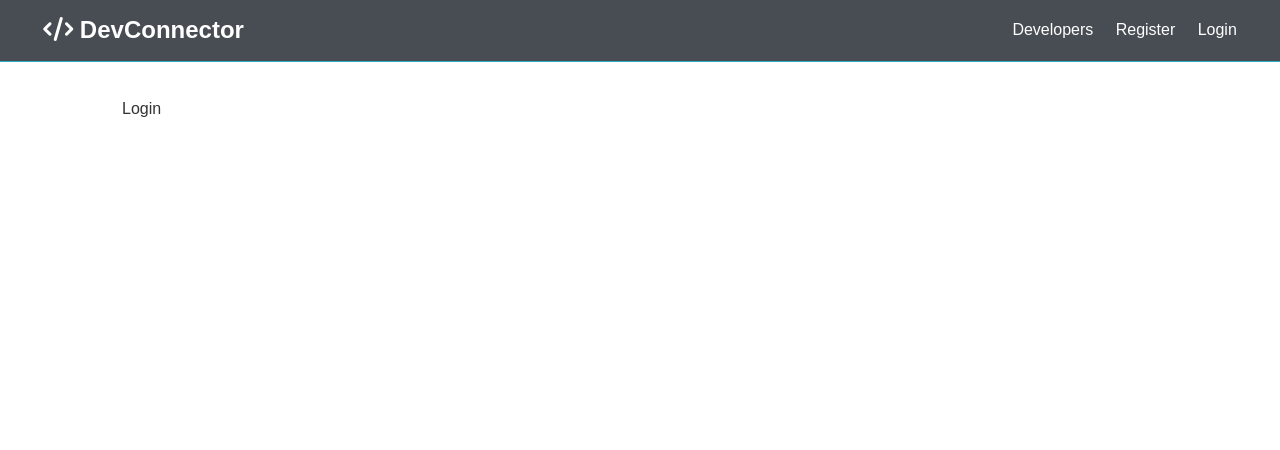
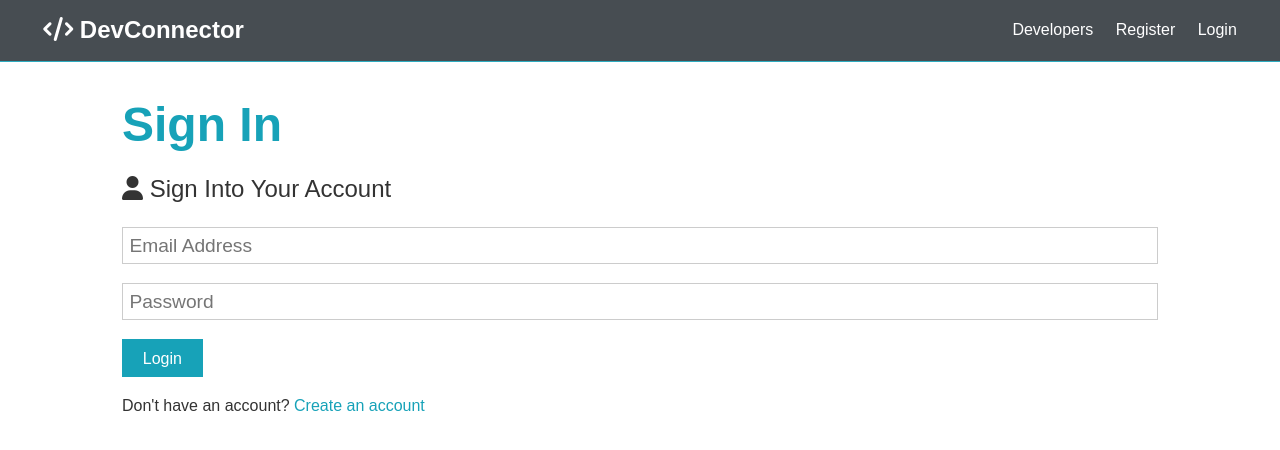
Before and after one commit to Edandaveywood/MERN-Social-Network, a React (Create React App) app in the folder client/: page /login in a window 1280 px wide. Shown: the top 450 px of the page. Built offline with nearby package versions, Linux system fonts and the light colour scheme.

Commit message:
Login component form

```diff
--- a/client/src/components/auth/Login.js
+++ b/client/src/components/auth/Login.js
@@ -1,7 +1,55 @@
-import React from "react";
+import React, { Fragment, useState } from "react";
+import { Link } from "react-router-dom";
 
 const Login = () => {
-	return <div>Login</div>;
+	const [formData, setFormData] = useState({
+		email: "",
+		password: "",
+	});
+
+	const { email, password } = formData;
+
+	const onChange = (e) =>
+		setFormData({ ...formData, [e.target.name]: e.target.value });
+
+	const onSubmit = async (e) => {
+		e.preventDefault();
+		console.log("Success");
+	};
+
+	return (
+		<Fragment>
+			<h1 className='large text-primary'>Sign In</h1>
+			<p className='lead'>
+				<i className='fas fa-user' /> Sign Into Your Account
+			</p>
+			<form className='form' onSubmit={(e) => onSubmit(e)}>
+				<div className='form-group'>
+					<input
+						type='email'
+						placeholder='Email Address'
+						name='email'
+						value={email}
+						onChange={(e) => onChange(e)}
+					/>
+				</div>
+				<div className='form-group'>
+					<input
+						type='password'
+						placeholder='Password'
+						name='password'
+						minLength='6'
+						value={password}
+						onChange={(e) => onChange(e)}
+					/>
+				</div>
+				<input type='submit' className='btn btn-primary' value='Login' />
+			</form>
+			<p className='my-1'>
+				Don't have an account? <Link to='/register'>Create an account</Link>
+			</p>
+		</Fragment>
+	);
 };
 
 export default Login;
--- a/client/src/components/auth/Register.js
+++ b/client/src/components/auth/Register.js
@@ -14,12 +14,12 @@
 	const onChange = (e) =>
 		setFormData({ ...formData, [e.target.name]: e.target.value });
 
-	const onSubmit = (e) => {
+	const onSubmit = async (e) => {
 		e.preventDefault();
 		if (password !== password2) {
 			console.log("Passwords do not match");
 		} else {
-			console.log(formData);
+			console.log("Success");
 		}
 	};
 
```
